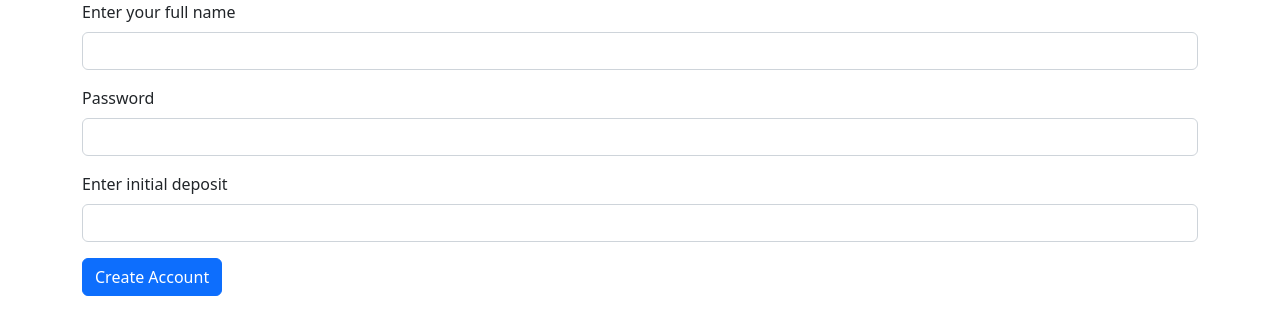
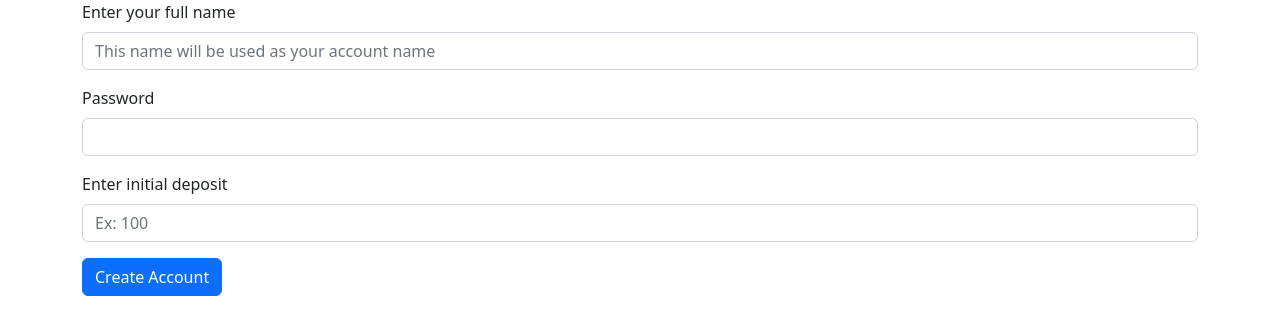
Before and after one commit to Unique-Red/simple-banking_web_app, a Flask app: page /create_account in a window 1280 px wide. Shown: the part 56-391 px from the top of the page. Run offline with Flask 2, Linux system fonts and the light colour scheme; some libraries are stand-ins or nearby versions.

Commit message:
added placeholder

```diff
--- a/SBWA/templates/deposit.html
+++ b/SBWA/templates/deposit.html
@@ -6,7 +6,7 @@ Deposit
 <form action="{{url_for('deposit')}}" method="post">
     <div class="mb-3">
         <label for="exampleInputEmail1" class="form-label">Deposit Amount</label>
-        <input type="text" name="deposit" class="form-control" id="exampleInputEmail1" aria-describedby="emailHelp">
+        <input type="text" name="deposit" class="form-control" id="exampleInputEmail1" aria-describedby="emailHelp" placeholder="Ex: 100">
       </div>
     <button type="submit" class="btn btn-primary">Deposit</button>
   </form>
--- a/SBWA/templates/register.html
+++ b/SBWA/templates/register.html
@@ -6,7 +6,7 @@ Register
 <form action="{{url_for('register')}}" method="post">
     <div class="mb-3">
         <label for="exampleInputEmail1" class="form-label">Enter your full name</label>
-        <input type="text" name="accountName" class="form-control" id="exampleInputEmail1" aria-describedby="emailHelp">
+        <input type="text" name="accountName" class="form-control" id="exampleInputEmail1" aria-describedby="emailHelp" placeholder="This name will be used as your account name">
       </div>
       <div class="mb-3">
         <label for="exampleInputPassword1" class="form-label">Password</label>
@@ -14,7 +14,7 @@ Register
       </div>
       <div class="mb-3">
         <label for="exampleInputEmail1" class="form-label">Enter initial deposit</label>
-        <input type="number" name="initial_deposit" class="form-control" id="exampleInputEmail1" aria-describedby="emailHelp">
+        <input type="number" name="initial_deposit" class="form-control" id="exampleInputEmail1" aria-describedby="emailHelp" placeholder="Ex: 100">
       </div>
     <button type="submit" class="btn btn-primary">Create Account</button>
   </form>
--- a/SBWA/templates/withdrawal.html
+++ b/SBWA/templates/withdrawal.html
@@ -6,7 +6,7 @@ Withdrawal
 <form action="{{url_for('withdraw')}}" method="post">
     <div class="mb-3">
         <label for="exampleInputEmail1" class="form-label">Withdraw Amount</label>
-        <input type="text" name="withdraw" class="form-control" id="exampleInputEmail1" aria-describedby="emailHelp">
+        <input type="text" name="withdraw" class="form-control" id="exampleInputEmail1" aria-describedby="emailHelp" placeholder="Ex: 100">
       </div>
     <button type="submit" class="btn btn-primary">Submit</button>
   </form>
```
